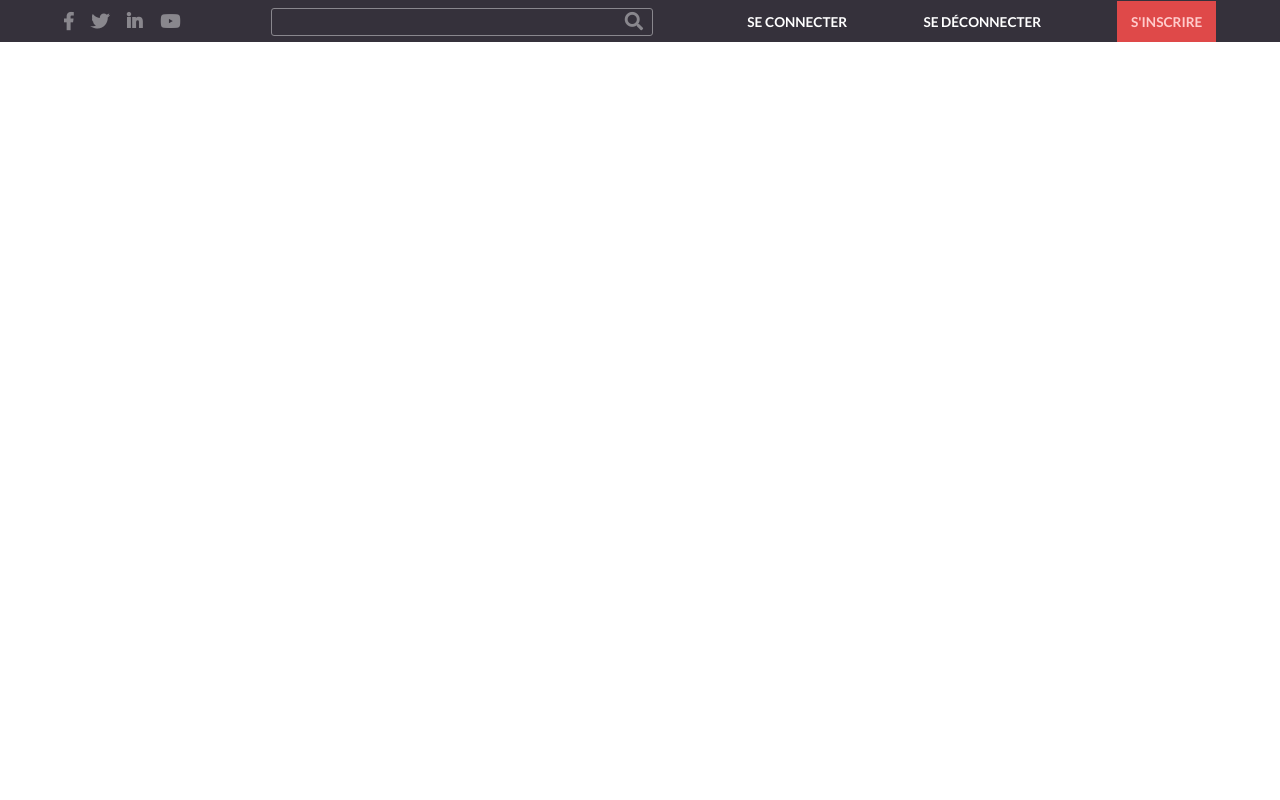
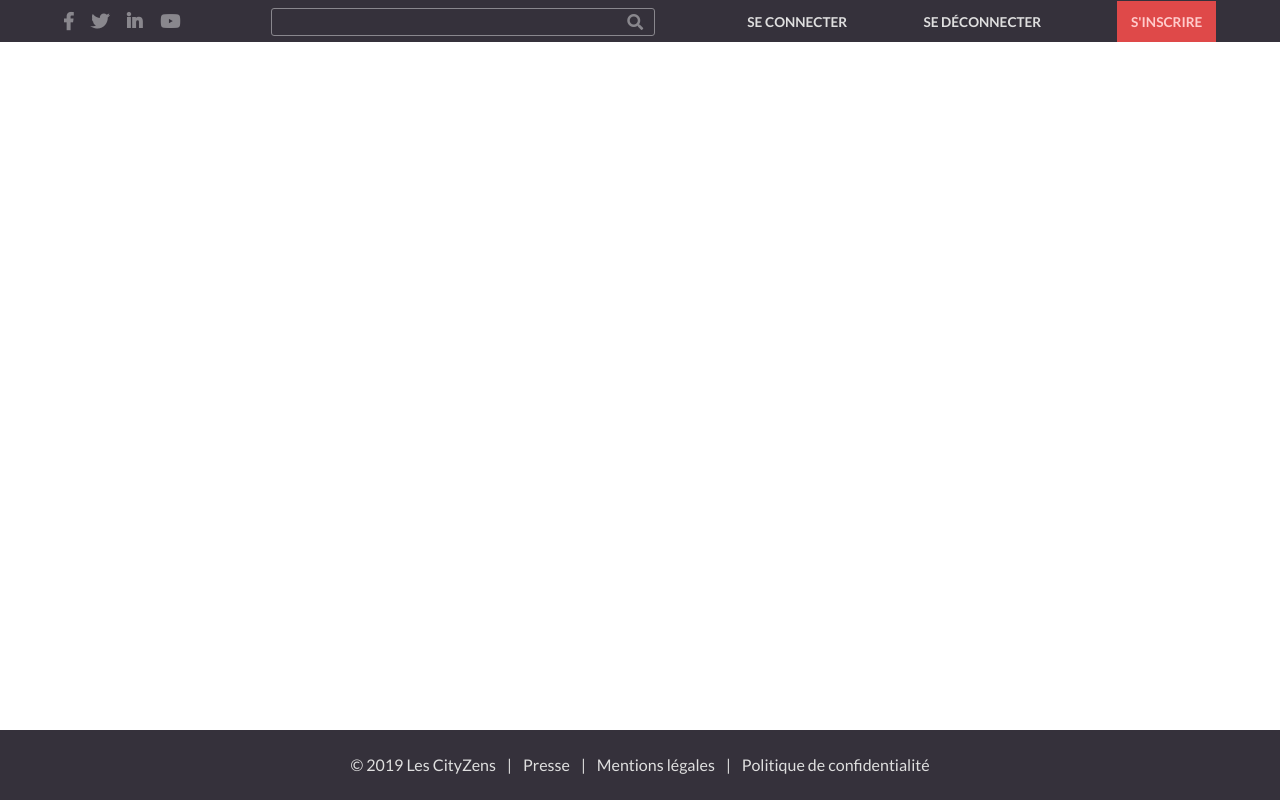
Before and after one commit to mcdev-dev/references, a Symfony app: template templates/base.html.twig in a window 1280 px wide. Run offline with Twig, Linux system fonts and the light colour scheme; the template is opened without the code that fills it, so the values that code supplies are empty; some libraries are stand-ins or nearby versions.

Commit message:
Intégration du footer

```diff
--- a/public/css/style.css
+++ b/public/css/style.css
@@ -1,6 +1,14 @@
 body {
     font-family: 'Lato', sans-serif;
     color: rgb(55, 57, 66);
+    padding-top: 120px;
+}
+
+header {
+    position: fixed;
+    top: 0;
+    left: 0;
+    width: 100%;
 }
 .top {
     width: 100%;
@@ -52,7 +60,7 @@
     width: 100%;
 }
 .connect a, .disconnect a {
-    color: #fff;
+    color: rgb(223, 223, 223);
 }
 .connect a:hover, .disconnect a:hover {
     transition: ease .5s;
@@ -87,7 +95,7 @@
     border: 1px solid #DF4949;
 }
 .fa-search {
-    font-size: 1.15em;
+    font-size: 1em;
     transform: translateX(-28px);
     cursor: pointer;
     transition: ease .5s;
@@ -95,3 +103,37 @@
 .fa-search:hover {
     color: #DF4949;
 }
+
+
+
+main {
+    min-height: calc(100vh - 190px);
+}
+
+
+
+
+
+
+
+footer {
+    height: 70px;
+    line-height: 70px;
+    background-color: rgb(53, 49, 59);
+    color: rgb(223, 223, 223);
+    text-align: center;
+}
+footer a {
+    color: rgb(223, 223, 223);
+    margin: 0 .5em;
+    transition: ease .5s;
+}
+footer a:hover {
+    color: #DF4949;
+}
+footer a:last-child {
+    margin-right: 0;
+}
+.copy {
+    margin-right: .5em;
+}
--- a/templates/base.html.twig
+++ b/templates/base.html.twig
@@ -72,7 +72,9 @@
     </main>
 
     <footer>
-
+        <div class="container">
+            <span class="copy">&copy; {{ 'now' | date('Y') }} Les CityZens</span> | <a href="">Presse</a> | <a href="">Mentions légales</a> | <a href="">Politique de confidentialité</a>
+        </div>
     </footer>
 
 
```
